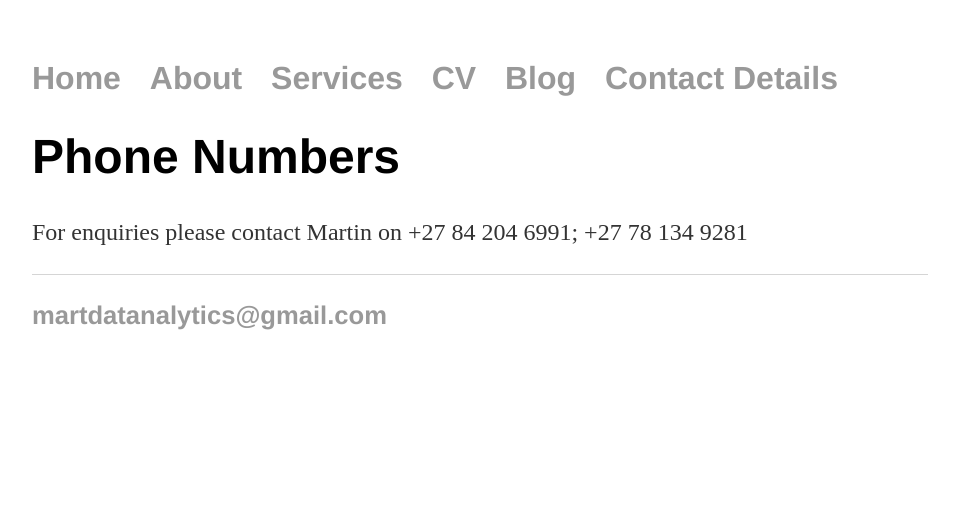
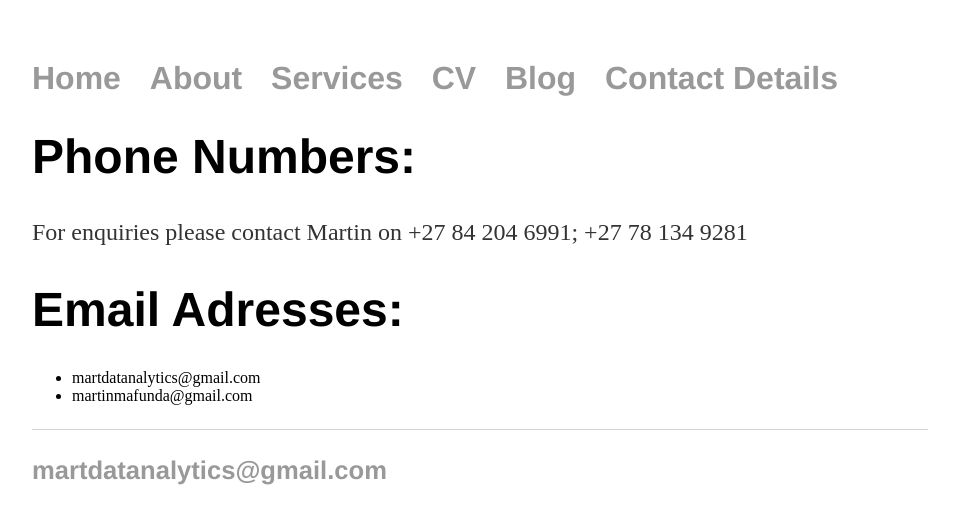
Before and after one commit to martdatanalytics/martdatanalytics.github.io, a Jekyll site: the page built from contact/index.html, in a window 1280 px wide. Shown: the top 524 px of the page, without its empty margins (160-1119 px from the left). Built offline with Jekyll 4.4.1, drawn with Linux system fonts in a browser that asks for light colours.

Commit message:
Update index.html

```diff
--- a/contact/index.html
+++ b/contact/index.html
@@ -5,10 +5,18 @@ title: Details
 <div class="blurb">
 	 <div class="row">
   <div class="column">
-    <h1>Phone Numbers </h1>
-  <p>For enquiries please contact Martin on +27 84 204 6991; +27 78 134 9281</p>
+    <h1>Phone Numbers: </h1>
+    <p>For enquiries please contact Martin on +27 84 204 6991; +27 78 134 9281</p>
   </div>
-  <div class="column"></div>
+  <div class="column">
+   <h1>Email Adresses: </h1>
+    <p>
+	  <ul>
+		  <li>martdatanalytics@gmail.com</li>
+		  <li>martinmafunda@gmail.com</li>
+	  </ul>
+    </p>
+   </div>
   <div class="column"></div>
 </div>
 </div><!-- /.blurb -->
```
